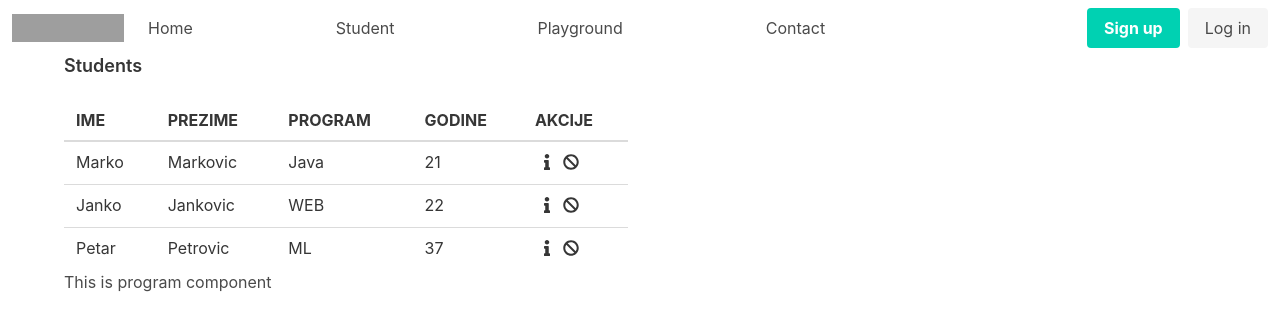
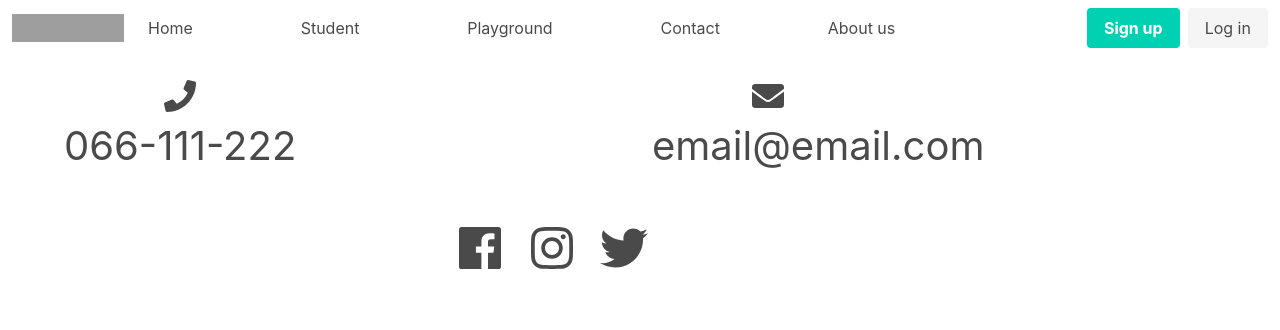
Before and after one commit to fikaa14/logate_academy_angular_2022, an Angular app: page /contact in a window 1280 px wide. Before the commit this address led to /student. Shown: the top 330 px of the page. Built offline with nearby package versions, Linux system fonts and the light colour scheme; grey boxes are pictures that could not be loaded.

Commit message:
Domaci 2

```diff
--- /dev/null
+++ b/src/app/about-us/about-us.component.html
@@ -0,0 +1,51 @@
+<article class="panel is-info">
+    <p class="panel-heading">
+        Info
+    </p>
+
+    <a class="panel-block is-active">
+        <span class="panel-icon">
+        <i class="fas fa-info" aria-hidden="true"></i>
+      </span> Lorem ipsum dolor sit amet consectetur adipisicing elit. Totam ea sequi accusamus facere omnis beatae, esse laudantium illo est perspiciatis suscipit excepturi earum, ducimus doloremque ratione. Sapiente perspiciatis pariatur a!
+        Lorem ipsum dolor sit amet consectetur adipisicing elit. Mollitia autem, est, aliquam molestiae eligendi doloribus nostrum consectetur vel itaque praesentium ipsam! Esse laudantium eveniet suscipit rerum possimus velit cum laboriosam. Lorem ipsum
+        dolor, sit amet consectetur adipisicing elit. Dicta consequatur harum eaque. Aliquam sed tenetur, commodi, amet harum quaerat, dolor excepturi voluptatibus fugit laudantium obcaecati explicabo quam eum in dolorem!
+    </a>
+    <a class="panel-block">
+        <div class="columns">
+            <div class="column is-half">
+                <span class="panel-icon">
+                    <div class="columns my-auto">
+                        <div class="column">
+                            <p class="is-size-1 mt-2">Location</p>
+                        </div>
+                        <div class="column">
+                            <i class="fas fa-map-marker-alt icon is-medium"></i>
+                        </div>
+                    </div>
+              </span>
+            </div>
+            <div class="column">
+                <div class="mapouter">
+                    <div class="gmap_canvas"><iframe width="600" height="500" id="gmap_canvas" src="https://maps.google.com/maps?q=2880%20Broadway,%20New%20York&t=&z=13&ie=UTF8&iwloc=&output=embed" frameborder="0" scrolling="no" marginheight="0" marginwidth="0"></iframe><a href="https://www.embedgooglemap.net/blog/divi-discount-code-elegant-themes-coupon/">divi discount</a><br>
+                        <style>
+                            .mapouter {
+                                position: relative;
+                                text-align: right;
+                                height: 500px;
+                                width: 600px;
+                            }
+                        </style><a href="https://www.embedgooglemap.net">add google maps</a>
+                        <style>
+                            .gmap_canvas {
+                                overflow: hidden;
+                                background: none!important;
+                                height: 500px;
+                                width: 600px;
+                            }
+                        </style>
+                    </div>
+                </div>
+            </div>
+        </div>
+    </a>
+</article>
--- /dev/null
+++ b/src/app/about-us/about-us.component.ts
@@ -0,0 +1,17 @@
+import { Component, OnInit } from "@angular/core";
+import { ActivatedRoute } from "@angular/router";
+
+@Component({
+    selector: 'app-about-us',
+    templateUrl: './about-us.component.html'
+})
+export class AboutUsComponent implements OnInit{
+
+    constructor(private activatedRoute: ActivatedRoute)
+    {}
+
+    ngOnInit(): void {
+        const queryParams = this.activatedRoute.snapshot.queryParams;
+        console.log(queryParams);
+    }
+}
--- a/src/app/app.module.ts
+++ b/src/app/app.module.ts
@@ -1,9 +1,11 @@
 import { NgModule } from '@angular/core';
 import { FormsModule } from '@angular/forms';
 import { BrowserModule } from '@angular/platform-browser';
+import { AboutUsComponent } from './about-us/about-us.component';
 import { AppRoutingModule } from './app-routing.module';
 
 import { AppComponent } from './app.component';
+import { ContactComponent } from './contact/contact.component';
 import { NavbarComponent } from './navbar/navbar.component';
 import { PlaygroundDetailComponent } from './playground-detail/playground-detail.component';
 import { PlaygroundComponent } from './playground/playground.component';
@@ -22,7 +24,9 @@ import { StudentComponent } from './student/student.component';
     StudentListComponent,
     StudentDetailComponent,
     ProgramComponent,
-    PlaygroundDetailComponent
+    PlaygroundDetailComponent,
+    ContactComponent,
+    AboutUsComponent
   ],
   imports: [
     BrowserModule,
--- /dev/null
+++ b/src/app/contact/contact.component.html
@@ -0,0 +1,30 @@
+<div class="columns mt-3">
+    <div class="column">
+        <span class="icon-panel " style="margin-left: 100px; ">
+            <i class="fas fa-phone icon is-medium "></i>
+        </span>
+        <p style="font-size: 40px; ">066-111-222</p>
+    </div>
+    <div class="column">
+        <span class="icon-panel " style="margin-left: 100px; ">
+            <i class="fas fa-envelope icon is-medium "></i>
+        </span>
+        <p style="font-size: 40px; ">email@email.com</p>
+    </div>
+</div>
+
+<div class="columns mt-5">
+    <div class="column"></div>
+    <div class="column">
+        <span class="icon-panel mr-5">
+            <i class="fab fa-facebook icon is-large" style="cursor: pointer;"></i>
+        </span>
+        <span class="icon-panel mr-5">
+            <i class="fab fa-instagram icon is-large" style="cursor: pointer;"></i>
+        </span>
+        <span class="icon-panel">
+            <i class="fab fa-twitter icon is-large" style="cursor: pointer;"></i>
+        </span>
+    </div>
+    <div class="column"></div>
+</div>
--- /dev/null
+++ b/src/app/contact/contact.component.ts
@@ -0,0 +1,17 @@
+import { Component, OnInit } from "@angular/core";
+import { ActivatedRoute } from "@angular/router";
+
+@Component({
+    selector: 'app-contact',
+    templateUrl: './contact.component.html'
+})
+export class ContactComponent implements OnInit{
+
+    constructor(private activatedRoute: ActivatedRoute)
+    {}
+
+    ngOnInit(): void {
+        const queryParams = this.activatedRoute.snapshot.queryParams;
+        console.log(queryParams);
+    }
+}
--- a/src/app/navbar/navbar.component.ts
+++ b/src/app/navbar/navbar.component.ts
@@ -25,6 +25,10 @@ export class NavbarComponent {
         {
             name: "Contact",
             path: "/contact"
+        },
+        {
+            name: "About us",
+            path: "/about-us"
         }
     ];
 
```
Also changed, not shown: src/app/app-routing.module.ts (+10 -0 lines).
